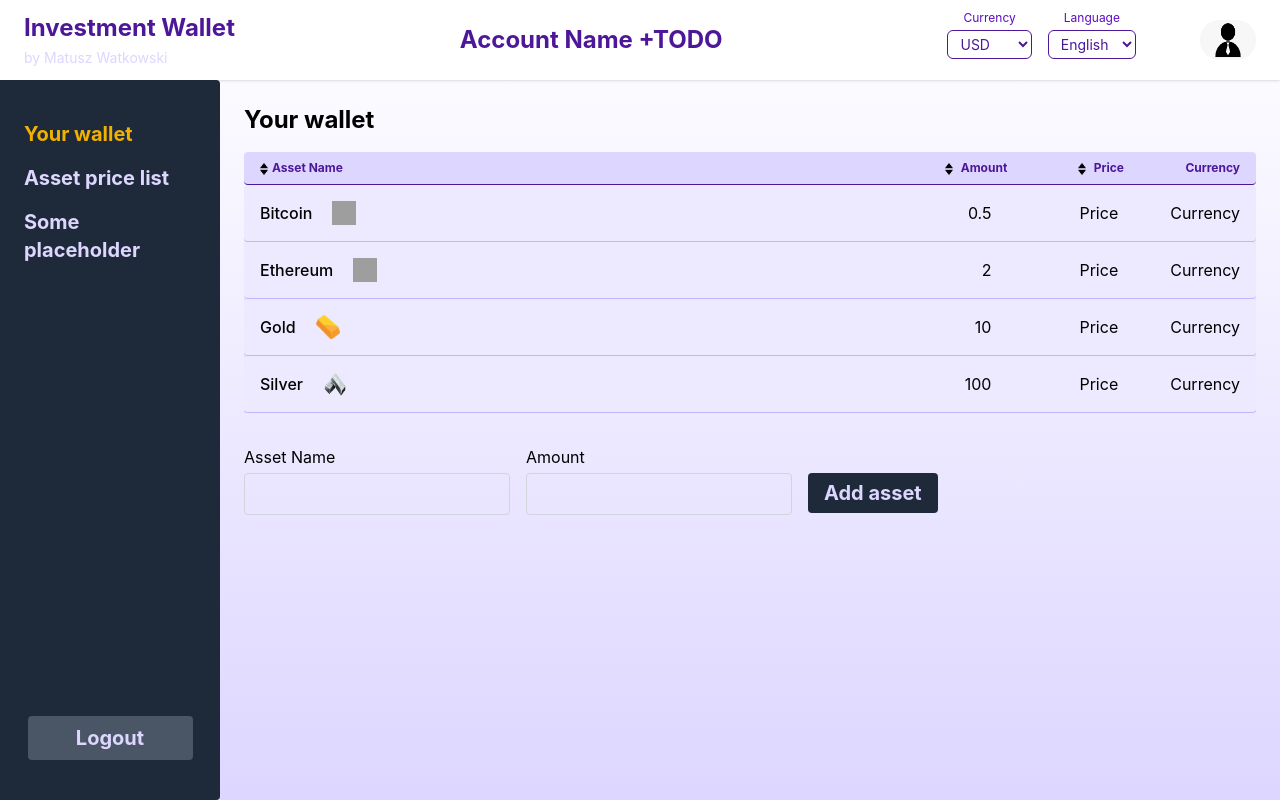
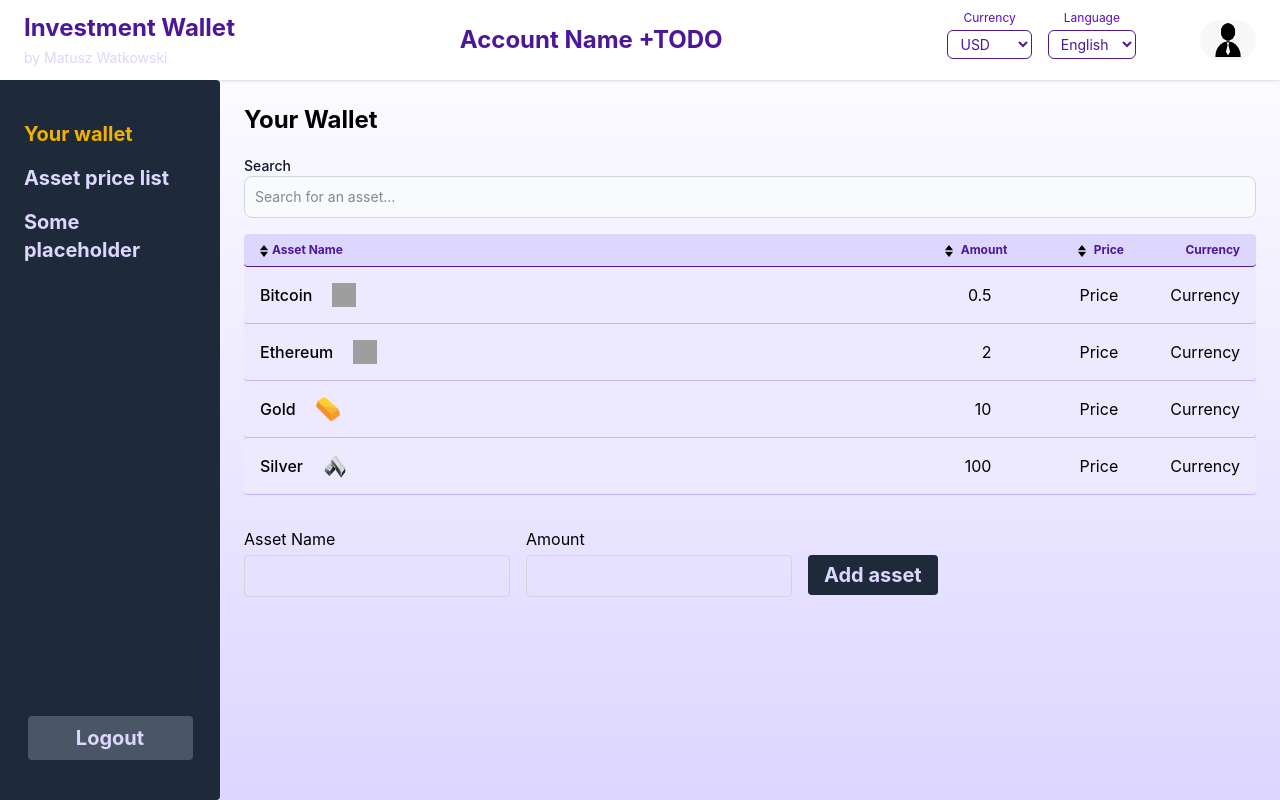
Before and after one commit to MatWatk/Investment-Wallet, a React (Vite) app: page / in a window 1280 px wide. Built offline with nearby package versions, Linux system fonts and the light colour scheme; grey boxes are pictures that could not be loaded.

Commit message:
Added filter feature.

```diff
--- /dev/null
+++ b/src/components/AssetTable/SearchInput.tsx
@@ -0,0 +1,9 @@
+export default function SearchInput({ handleSearch }: { handleSearch: (query: string) => void }) {
+
+    return (
+        <div>
+            <label htmlFor="search" className="block text-sm font-medium text-gray-900">Search</label>
+            <input onChange ={(event => handleSearch(event.target.value))} type="text" id="search" className="mb-4 bg-gray-50 border border-gray-300 text-gray-900 text-sm rounded-lg w-full p-2.5" placeholder="Search for an asset..." />
+        </div>
+    )
+}
--- /dev/null
+++ b/src/hooks/useFilter.ts
@@ -0,0 +1,25 @@
+import { useMemo, useState } from "react";
+
+export default function useFilter<T extends {id: string} | {name: string}>({ sortedData }: { sortedData: T[] }) {
+    const [query, setQuery] = useState("");
+
+    const visibleAssets = useMemo(() => {
+        const normalizedQuery = query.trim().toLowerCase();
+        if (!normalizedQuery) return sortedData;
+
+        return sortedData.filter((asset) => {
+            if ("id" in asset) {
+                return asset.id.toLowerCase().includes(normalizedQuery);
+            } else if ("name" in asset) {
+                return asset.name.toLowerCase().includes(normalizedQuery);
+            }
+            return false;
+        });
+    }, [sortedData, query]);
+
+    const handleSearch = (query: string) => {
+        setQuery(query);
+    }
+
+    return { visibleAssets, handleSearch };
+}
--- a/src/pages/AssetsPricePage.tsx
+++ b/src/pages/AssetsPricePage.tsx
@@ -5,6 +5,8 @@ import { assets } from "../constants/assets";
 import AssetTableHeader from "../components/AssetTable/AssetTableHeader";
 import AssetTablePosition from "../components/AssetTable/AssetTablePosition";
 import useSortData from "../hooks/useSortData";
+import SearchInput from "../components/AssetTable/SearchInput";
+import useFilter from "../hooks/useFilter";
 
 export interface CoinMarketData {
     id: string;
@@ -24,9 +26,13 @@ export default function AssetPricePage() {
         price_change_percentage_30d_in_currency: (coin) => coin.price_change_percentage_30d_in_currency,
     });
 
+    const { visibleAssets, handleSearch } = useFilter<CoinMarketData>({ sortedData });
+
 
     return (
         <div className="w-full">
+            <h1 className="text-2xl font-bold mb-5">Asset Price List</h1>
+            <SearchInput handleSearch={handleSearch} />
             <AssetTableHeader
                 name
                 last24hChange
@@ -42,11 +48,11 @@ export default function AssetPricePage() {
                     "price_change_percentage_30d_in_currency",
                 ]}
             />
-            {sortedData.map((coin) => {
+            {visibleAssets.map((coin) => {
                 const asset = assetByCoingeckoId[coin.id];
                 if (!asset) return null;
 
-                return <AssetTablePosition key={asset.name} asset={asset} dataFromCoingecko={sortedData} />;
+                return <AssetTablePosition key={asset.name} asset={asset} dataFromCoingecko={visibleAssets} />;
             })}
         </div>
 
--- a/src/pages/WalletPage.tsx
+++ b/src/pages/WalletPage.tsx
@@ -6,6 +6,8 @@ import tableStyles from "../styles/tableStyles";
 import AssetPositionName from "../components/AssetTable/AssetPositionName";
 import { assets } from "../constants/assets";
 import useSortData from "../hooks/useSortData";
+import SearchInput from "../components/AssetTable/SearchInput";
+import useFilter from "../hooks/useFilter";
 
 export default function WalletPage() {
     const { sortedData, requestSort, sortConfig } = useSortData(walletDummyData, {
@@ -13,10 +15,13 @@ export default function WalletPage() {
         amount: (asset) => asset.amount,
     });
 
+    const { visibleAssets, handleSearch } = useFilter({ sortedData });
+
     return (
         <>
-            <h1 className="text-2xl font-bold ">Your wallet</h1>
+            <h1 className="text-2xl font-bold mb-5">Your Wallet</h1>
             <div className="w-full overflow-x-auto my-4">
+                <SearchInput handleSearch={handleSearch} />
                 <AssetTableHeader
                     name
                     amount
@@ -26,7 +31,7 @@ export default function WalletPage() {
                     sortConfig={sortConfig}
                     sortableKeys={["name", "amount"]}
                 />
-                {sortedData.map((walletAsset) => (
+                {visibleAssets.map((walletAsset) => (
                     <div key={walletAsset.name} className={tableStyles.tableRow}>
                         {assets.find(a => a.name === walletAsset.name)?.image && (
                             <AssetPositionName name={walletAsset.name} image={assets.find(a => a.name === walletAsset.name)?.image || ""} />
```
